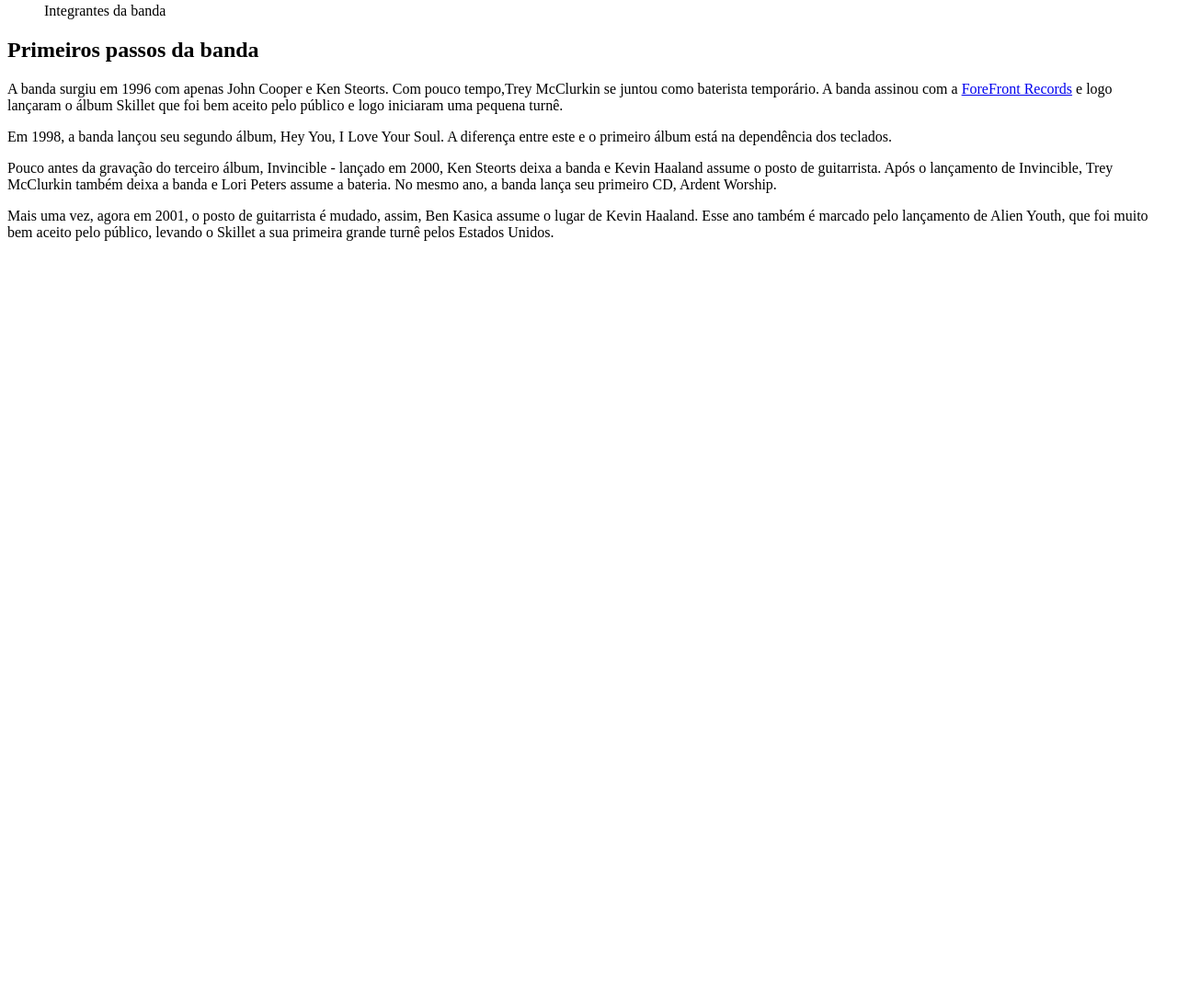
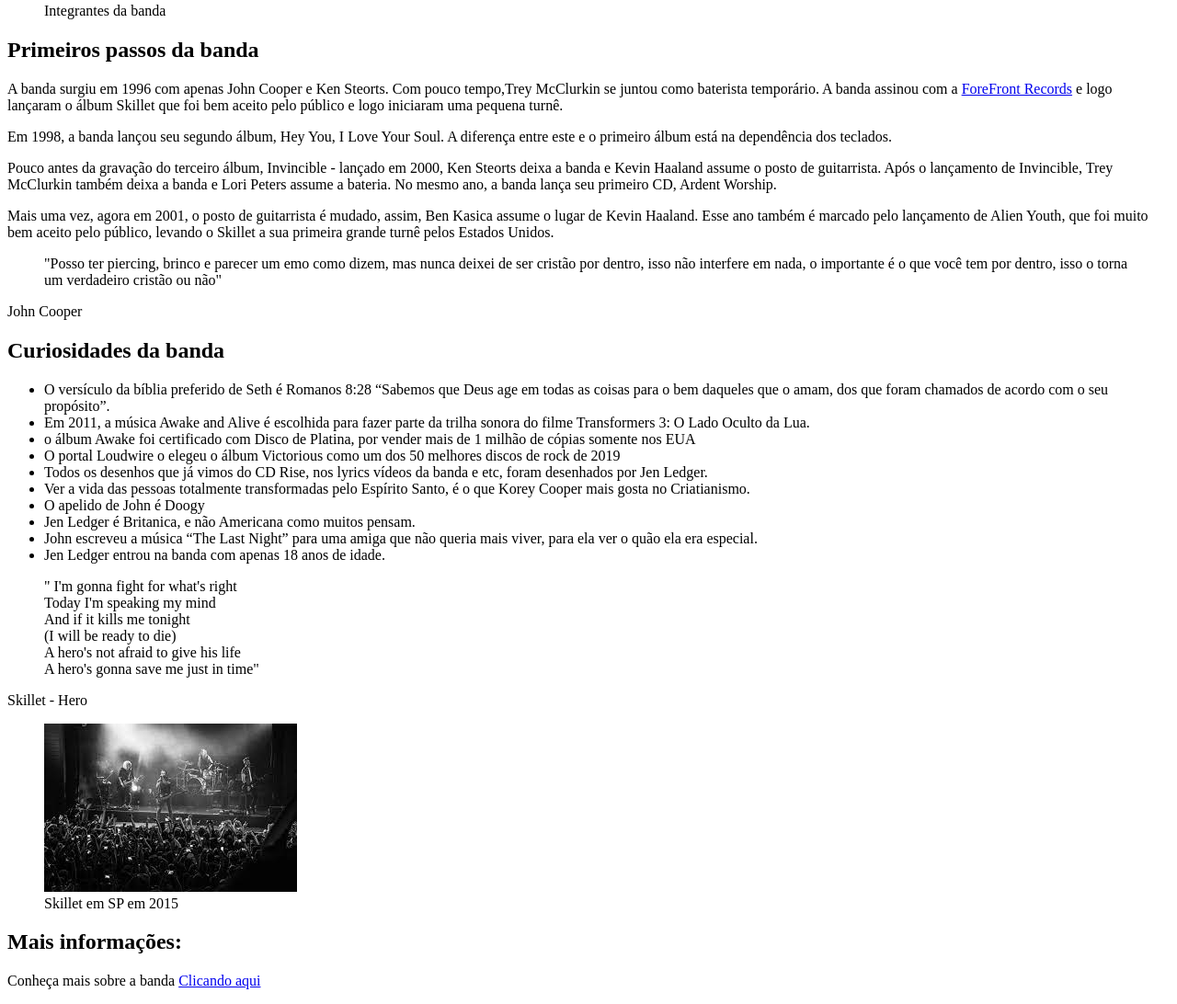
Before and after one commit to JohnSilva98/Portfolio, a plain HTML site: page index.html in a window 1280 px wide. Shown: the part 922-2014 px from the top of the page at 92% size. Before the commit the page ends 1200 px from the top, so only its background shows below. Drawn offline with Linux system fonts and the light colour scheme.

Commit message:
finalizando html

```diff
--- a/index.html
+++ b/index.html
@@ -60,6 +60,86 @@
           Unidos.
         </p>
       </div>
+      <!--container de citação-->
+      <div class="quotes-container">
+        <blockquote>
+          "Posso ter piercing, brinco e parecer um emo como dizem, mas nunca
+          deixei de ser cristão por dentro, isso não interfere em nada, o
+          importante é o que você tem por dentro, isso o torna um verdadeiro
+          cristão ou não"
+        </blockquote>
+        <p>John Cooper</p>
+      </div>
+      <!--curiosidades-->
+      <div class="curiosities">
+        <h2>Curiosidades da banda</h2>
+        <ul>
+          <li>
+            O versículo da bíblia preferido de Seth é
+            <span class="bold"
+              >Romanos 8:28 “Sabemos que Deus age em todas as coisas para o bem
+              daqueles que o amam, dos que foram chamados de acordo com o seu
+              propósito”.</span
+            >
+          </li>
+          <li>
+            Em 2011, a música Awake and Alive é escolhida para fazer parte da
+            trilha sonora do filme Transformers 3: O Lado Oculto da Lua.
+          </li>
+          <li>
+            o álbum Awake foi certificado com Disco de Platina, por vender mais
+            de 1 milhão de cópias somente nos EUA
+          </li>
+          <li>
+            O portal Loudwire o elegeu o álbum Victorious como um dos 50
+            melhores discos de rock de 2019
+          </li>
+          <li>
+            Todos os desenhos que já vimos do CD Rise, nos lyrics vídeos da
+            banda e etc, foram desenhados por Jen Ledger.
+          </li>
+          <li>
+            Ver a vida das pessoas totalmente transformadas pelo Espírito Santo,
+            é o que Korey Cooper mais gosta no Criatianismo.
+          </li>
+          <li>O apelido de John é Doogy</li>
+          <li>Jen Ledger é Britanica, e não Americana como muitos pensam.</li>
+          <li>
+            John escreveu a música “The Last Night” para uma amiga que não
+            queria mais viver, para ela ver o quão ela era especial.
+          </li>
+          <li>Jen Ledger entrou na banda com apenas 18 anos de idade.</li>
+        </ul>
+      </div>
+      <!--Segunda citação-->
+      <div class="quotes-container">
+        <blockquote>
+          " I'm gonna fight for what's right <br />
+          Today I'm speaking my mind <br />
+          And if it kills me tonight <br />
+          (I will be ready to die) <br />
+          A hero's not afraid to give his life <br />
+          A hero's gonna save me just in time"
+        </blockquote>
+        <p>Skillet - Hero</p>
+      </div>
+      <!--segunda imagem-->
+      <div class="img-bold">
+        <figure>
+          <img src="assets/show.jpg" alt="skillet em um show" />
+          <figcaption>Skillet em SP em 2015</figcaption>
+        </figure>
+      </div>
+      <!--Mais informações-->
+      <div class="moreInfo-container">
+        <h2>Mais informações:</h2>
+        <p>
+          Conheça mais sobre a banda
+          <a href="https://pt.wikipedia.org/wiki/Skillet" target="_blank"
+            >Clicando aqui</a
+          >
+        </p>
+      </div>
     </div>
   </body>
 </html>
```
Also changed, not shown: assets/show.jpg (added).
